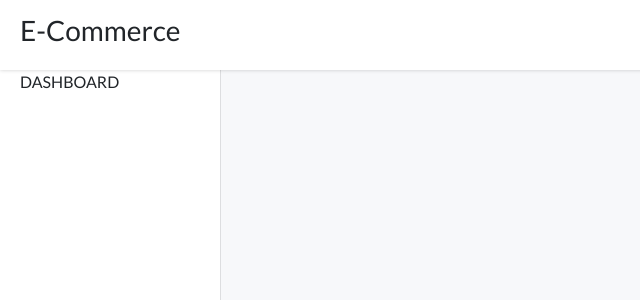
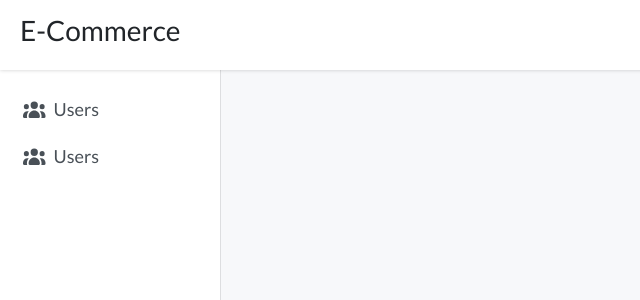
Before and after one commit to engbaraakhamaysa/eshop-react, a React (Create React App) app: page /dashboard in a window 1280 px wide. Shown: the top 300 px of the page, without its empty margins (0-640 px from the left). Built offline with nearby package versions, Linux system fonts and the light colour scheme; a web font is replaced by a local one.

Commit message:
Edit Style SideBar

```diff
--- a/src/App.js
+++ b/src/App.js
@@ -21,7 +21,7 @@ function App() {
 
         {/* Protected Routes */}
         <Route path="/dashboard" element={<Dashboard />}>
-          {/* <Route path="/users" element={<Users />} /> */}
+          <Route path="users" element={<Users />} />
         </Route>
       </Routes>
     </div>
--- a/src/Components/Dashboard/SideBar.js
+++ b/src/Components/Dashboard/SideBar.js
@@ -1,7 +1,24 @@
+import { FontAwesomeIcon } from "@fortawesome/react-fontawesome";
+import { faUsers } from "@fortawesome/free-solid-svg-icons";
+import { NavLink } from "react-router-dom";
+
 export default function SideBar() {
   return (
-    <div className="side-bar">
-      <p>DASHBOARD</p>
+    <div className="side-bar pt-3">
+      <NavLink
+        to={"users"}
+        className={"d-flex align-items-center gap-2 side-bar-link-css"}
+      >
+        <FontAwesomeIcon icon={faUsers} />
+        <p className="m-0">Users</p>
+      </NavLink>
+      <NavLink
+        to={"products"}
+        className={"d-flex align-items-center gap-2 side-bar-link-css"}
+      >
+        <FontAwesomeIcon icon={faUsers} />
+        <p className="m-0">Users</p>
+      </NavLink>
     </div>
   );
 }
--- a/src/Components/Dashboard/bars.css
+++ b/src/Components/Dashboard/bars.css
@@ -19,5 +19,26 @@
   height: 100vh;
   box-shadow: 0 0 0 1px rgba(0, 0, 0, 0.1);
   width: 220px;
-  padding: 0 20px;
 }
+.side-bar-link-css {
+  color: #495057;
+  font-size: 18px;
+  transition: 0.3s;
+  padding: 10px 8px 10px 15px;
+  margin: 0 8px;
+  border-radius: 6px;
+}
+
+.side-bar .active:hover {
+  color: #038edc;
+}
+.side-bar-link-css:hover {
+  color: black;
+}
+.side-bar .active {
+  background-color: #f2f3fe;
+  color: #038edc;
+}
+a {
+  text-decoration: none !important;
+}
```
